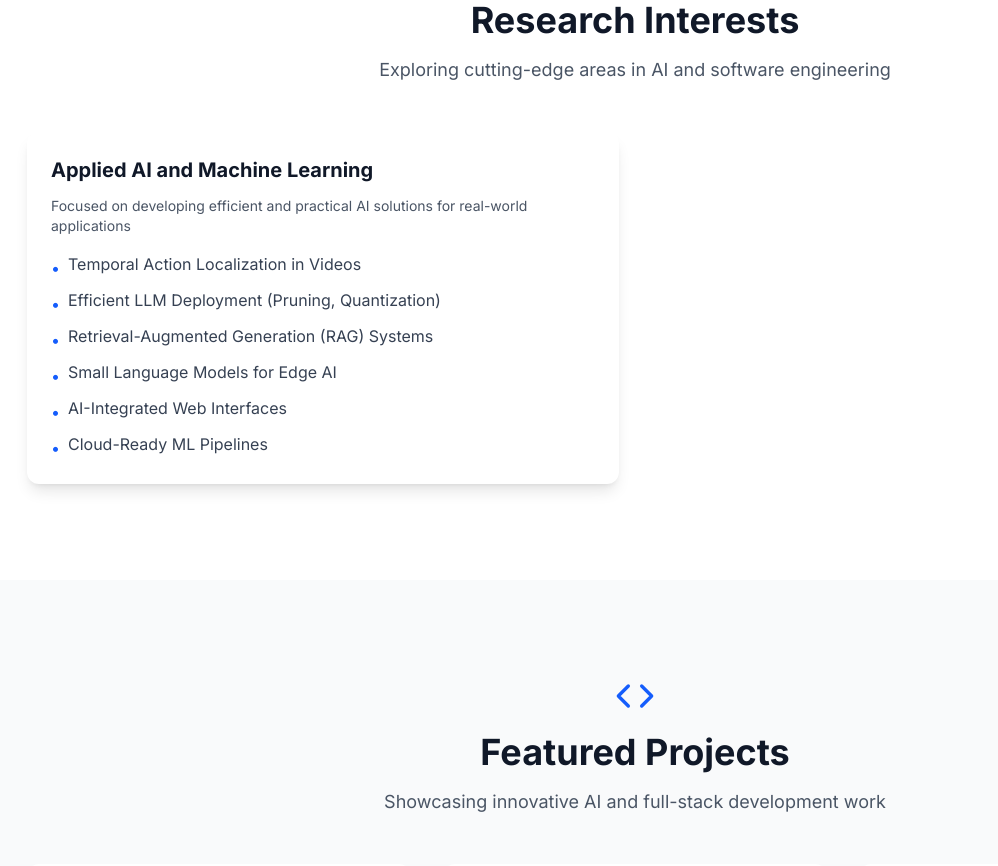
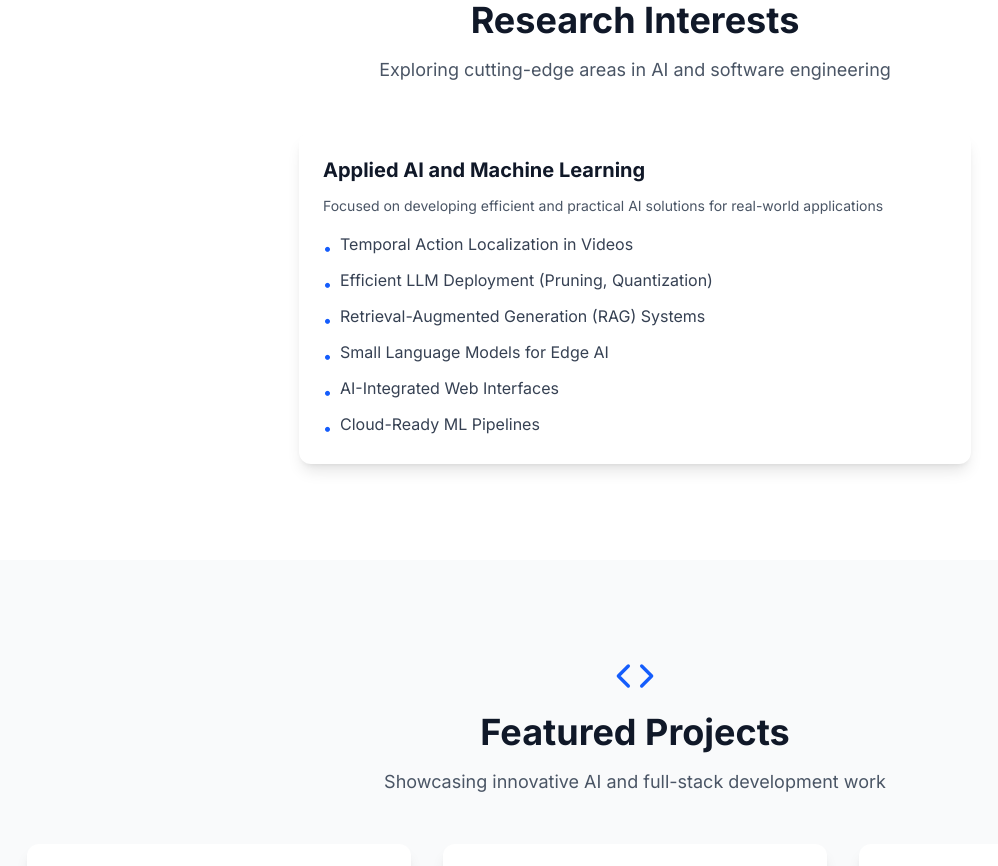
Before and after one commit to sabbumia/sazzadadib, a Next.js app: page / in a window 1280 px wide. Shown: the part 1060-1926 px from the top of the page, without its empty margins (5-1003 px from the left). Built offline with nearby package versions, Linux system fonts and the light colour scheme.

Commit message:
Add files via upload

```diff
--- a/app/page.tsx
+++ b/app/page.tsx
@@ -32,7 +32,7 @@ export default function Home() {
           subtitle="Exploring cutting-edge areas in AI and software engineering"
           icon={<Award size={40} />}
         />
-        <div className="grid md:grid-cols-2 gap-8">
+         <div className="max-w-2xl mx-auto">
           {researchInterests.map((interest, idx) => (
             <Card key={idx} hover>
               <CardHeader>
```
